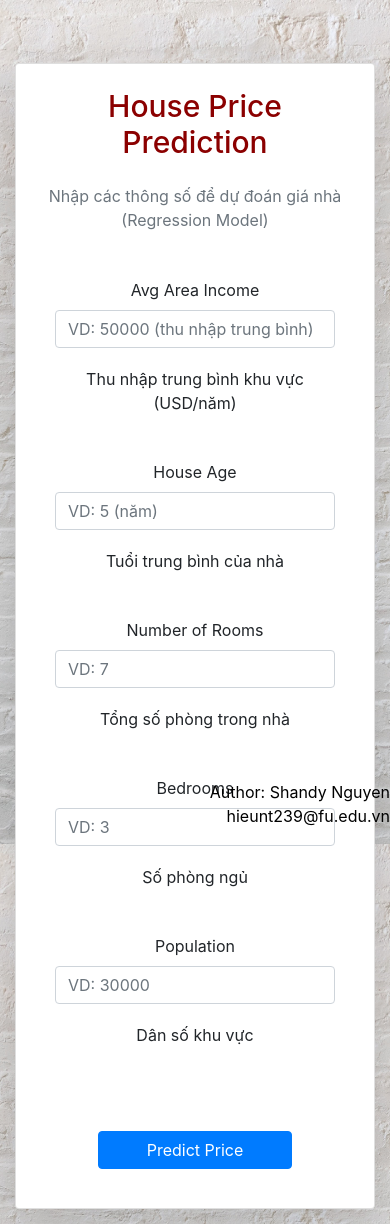
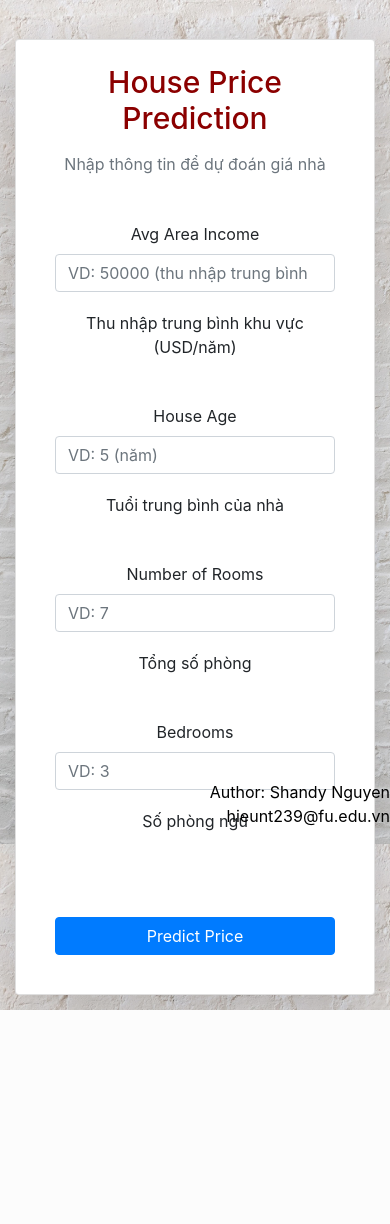
Before and after one commit to shandyprofile/housing-prices, a Django app: page /predict in a window 390 px wide. After the commit the page ends 1010 px from the top, so only its background shows below. Run offline with Django 3.2, Linux system fonts and the light colour scheme; some libraries are stand-ins or nearby versions.

Commit message:
[ADY201m] Update template mobles

```diff
--- a/HousePricePrediction/views.py
+++ b/HousePricePrediction/views.py
@@ -14,24 +14,30 @@ def home(request):
 def predict(request):
     return  render(request, "predict.html")
 
+def is_mobile(request):
+    user_agent = request.META.get('HTTP_USER_AGENT', '').lower()
+    mobile_keywords = ['mobile', 'android', 'iphone', 'ipad']
+    return any(keyword in user_agent for keyword in mobile_keywords)
+
 def result(request):
-    data = pd.read_csv("./USA_Housing.csv")
-    data = data.drop(['Address'], axis=1)
-    X = data.drop(['Price'], axis=1)
-    Y = data['Price']
-    X_train, X_test, Y_train, Y_test = train_test_split(X, Y, test_size=0.30)
-    model = LinearRegression()
-    model.fit(X_train, Y_train)
+    mobile = is_mobile(request)
 
-    var1 = float(request.GET['n1'])
-    var2 = float(request.GET['n2'])
-    var3 = float(request.GET['n3'])
-    var4 = float(request.GET['n4'])
-    var5 = float(request.GET['n5'])
+    price = " ";
 
-    pred = model.predict(np.array([var1, var2, var3,var4,var5]).reshape(1,-1))
-    pred = round(pred[0])
+    if mobile:
+        print("Request từ MOBILE")
+        price = "MOBILE - Bedrooms: " + request.GET.get("bedrooms") + " - 150.000 USD";
+    else:
+        print("Request từ DESKTOP")
 
-    price = " The Predicted Price is $"+str(pred)
+        bedrooms = int(request.GET.get("bedrooms"))
+        if bedrooms < 3:
+            price = "DESKTOP - Bedrooms: " + str(bedrooms) + " - 100.000 USD"
+        elif bedrooms > 10:
+            price = "DESKTOP - Bedrooms: " + str(bedrooms) + " - 400.000 USD"
+        else:
+            price = "DESKTOP - Bedrooms: " + str(bedrooms) + " - 200.000 USD"
 
-    return  render(request, "predict.html", {"result2":price})
+    return render(request, "predict.html", {
+        "result2": price
+    })
--- a/templates/predict.html
+++ b/templates/predict.html
@@ -1,16 +1,25 @@
 {% load static %}
 <!DOCTYPE html>
 <html lang="en">
+
 <head>
     <meta charset="UTF-8">
     <meta name="viewpoint" content="width=device-width, initial-scale=1">
-<link rel="stylesheet" href="https://stackpath.bootstrapcdn.com/bootstrap/4.4.1/css/bootstrap.min.css" integrity="sha384-Vkoo8x4CGsO3+Hhxv8T/Q5PaXtkKtu6ug5TOeNV6gBiFeWPGFN9MuhOf23Q9Ifjh" crossorigin="anonymous">    <script src="https://ajax.googleapis.com/ajax/libs/jquery/3.5.1/jquery.main.js"></script>
-   <script src="https://code.jquery.com/jquery-3.4.1.slim.min.js" integrity="sha384-J6qa4849blE2+poT4WnyKhv5vZF5SrPo0iEjwBvKU7imGFAV0wwj1yYfoRSJoZ+n" crossorigin="anonymous"></script>
-<script src="https://cdn.jsdelivr.net/npm/popper.js@1.16.0/dist/umd/popper.min.js" integrity="sha384-Q6E9RHvbIyZFJoft+2mJbHaEWldlvI9IOYy5n3zV9zzTtmI3UksdQRVvoxMfooAo" crossorigin="anonymous"></script>
-<script src="https://stackpath.bootstrapcdn.com/bootstrap/4.4.1/js/bootstrap.min.js" integrity="sha384-wfSDF2E50Y2D1uUdj0O3uMBJnjuUD4Ih7YwaYd1iqfktj0Uod8GCExl3Og8ifwB6" crossorigin="anonymous"></script>
+    <link rel="stylesheet" href="https://stackpath.bootstrapcdn.com/bootstrap/4.4.1/css/bootstrap.min.css"
+        integrity="sha384-Vkoo8x4CGsO3+Hhxv8T/Q5PaXtkKtu6ug5TOeNV6gBiFeWPGFN9MuhOf23Q9Ifjh" crossorigin="anonymous">
+    <script src="https://ajax.googleapis.com/ajax/libs/jquery/3.5.1/jquery.main.js"></script>
+    <script src="https://code.jquery.com/jquery-3.4.1.slim.min.js"
+        integrity="sha384-J6qa4849blE2+poT4WnyKhv5vZF5SrPo0iEjwBvKU7imGFAV0wwj1yYfoRSJoZ+n"
+        crossorigin="anonymous"></script>
+    <script src="https://cdn.jsdelivr.net/npm/popper.js@1.16.0/dist/umd/popper.min.js"
+        integrity="sha384-Q6E9RHvbIyZFJoft+2mJbHaEWldlvI9IOYy5n3zV9zzTtmI3UksdQRVvoxMfooAo"
+        crossorigin="anonymous"></script>
+    <script src="https://stackpath.bootstrapcdn.com/bootstrap/4.4.1/js/bootstrap.min.js"
+        integrity="sha384-wfSDF2E50Y2D1uUdj0O3uMBJnjuUD4Ih7YwaYd1iqfktj0Uod8GCExl3Og8ifwB6"
+        crossorigin="anonymous"></script>
     <title>Home</title>
     <style>
-        .main{
+        .main {
             position: fixed;
             top: 65px;
             left: 295px;
@@ -19,30 +28,36 @@
             align-items: center;
             border-radius: 5%;
         }
-        div{
+
+        div {
             padding: 15px;
         }
-        h2{
+
+        h2 {
             font-size: 30px;
             color: darkred;
         }
-        h1{
+
+        h1 {
             font-size: 40px;
             color: black;
         }
-        input[type=submit]{
+
+        input[type=submit] {
             background-color: black;
             color: white;
             cursor: pointer;
             padding: 16px 32px;
 
         }
-        body{
+
+        body {
             background-image: url("{% static 'background.jpg' %}");
             background-repeat: no-repeat;
             background-attachment: fixed;
             background-size: cover;
         }
+
         footer {
             text-align: right;
             color: black;
@@ -50,61 +65,26 @@
             left: 0;
             bottom: 0;
             width: 100%;
-
         }
     </style>
 </head>
+
 <body style="text-align: center">
-   <!-- <div class="main">
-       <h1>Please Enter the Following Values</h1>
-       <form action="result">
-           <div class="row">
-               <div class="col-sm-4" style="background-color: Bisque">
-                   <p>Avg.Area Income</p>
-                   <input type="text" name="n1">
-               </div>
-               <div class="col-sm-4" style="background-color: DarkSeaGreen;">
-                   <p>Avg.Area House Age</p>
-                   <input type="text" name="n2">
-               </div>
-               <div class="col-sm-4" style="background-color: LightPink;">
-                   <p>Avg.Area Number of Rooms</p>
-                   <input type="text" name="n3">
-               </div>
-           </div>
-           <div class="row">
-               <div class="col-sm-4" style="background-color: Turquoise;">
-                   <p>Avg.Area Number of Bedrooms</p>
-                   <input type="text" name="n4">
-               </div>
-               <div class="col-sm-4" style="background-color: RosyBrown;">
-                   <p>Avg.Area Populations</p>
-                   <input type="text" name="n5">
-               </div>
-           </div>
-           <div class="row">
-               <input type="submit" value="PREDICT">
-           </div>
-       </form>
-       <div class="row">
-           <h2>{{result2}}</h2>
-       </div>
+    <div class="container mt-4">
+        <div class="card shadow-lg p-4">
+            <h2 class="text-center mb-3">House Price Prediction</h2>
+            <p class="text-center text-muted">
+                Nhập thông tin để dự đoán giá nhà
+            </p>
 
-   </div> -->
+            <form action="result" method="GET">
 
-    <div class="container mt-5">
+                <div class="row g-3">
 
-    <div class="card shadow-lg p-4">
-        <h2 class="text-center mb-4">House Price Prediction</h2>
-        <p class="text-center text-muted">
-            Nhập các thông số để dự đoán giá nhà (Regression Model)
-        </p>
-        <form action="result" method="GET">
-            <div class="row g-3">
                     <!-- Income -->
-                <div class="col-12">
+                    <div class="col-md-12">
                         <label class="form-label">Avg Area Income</label>
-                    <input type="text" class="form-control" name="n1"
+                        <input type="number" step="any" class="form-control" name="avgAreaIncome"
                             placeholder="VD: 50000 (thu nhập trung bình)">
                         <div class="form-text">
                             Thu nhập trung bình khu vực (USD/năm)
@@ -112,42 +92,38 @@
                     </div>
 
                     <!-- House Age -->
-                <div class="col-12">
+                    <div class="col-md-12">
                         <label class="form-label">House Age</label>
-                    <input type="text" class="form-control" name="n2"
-                        placeholder="VD: 5 (năm)">
+                        <input type="number" step="any" class="form-control" name="houseAge" placeholder="VD: 5 (năm)">
                         <div class="form-text">
                             Tuổi trung bình của nhà
                         </div>
                     </div>
 
                     <!-- Rooms -->
-                <div class="col-12">
+                    <div class="col-md-12">
                         <label class="form-label">Number of Rooms</label>
-                    <input type="text" class="form-control" name="n3"
-                        placeholder="VD: 7">
+                        <input type="number" step="any" class="form-control" name="numberRooms" placeholder="VD: 7">
                         <div class="form-text">
-                        Tổng số phòng trong nhà
+                            Tổng số phòng
                         </div>
                     </div>
 
                     <!-- Bedrooms -->
-                <div class="col-12">
+                    <div class="col-md-12">
                         <label class="form-label">Bedrooms</label>
-                    <input type="text" class="form-control" name="n4"
-                        placeholder="VD: 3">
+                        <input type="number" step="any" class="form-control" name="bedrooms" placeholder="VD: 3">
                         <div class="form-text">
                             Số phòng ngủ
                         </div>
                     </div>
 
-                <!-- Population -->
-                <div class="col-12">
+                    <!-- Population (ẩn trên mobile) -->
+                    <div class="col-md-12 d-none d-md-block">
                         <label class="form-label">Population</label>
-                    <input type="text" class="form-control" name="n5"
-                        placeholder="VD: 30000">
+                        <input type="number" step="any" class="form-control" name="population" placeholder="VD: 30000">
                         <div class="form-text">
-                        Dân số khu vực
+                            Dân số khu vực (chỉ hiển thị trên màn hình lớn)
                         </div>
                     </div>
 
@@ -155,7 +131,7 @@
 
                 <!-- Button -->
                 <div class="mt-4 text-center">
-                <button type="submit" class="btn btn-primary px-5">
+                    <button type="submit" class="btn btn-primary w-100">
                         Predict Price
                     </button>
                 </div>
@@ -175,7 +151,9 @@
 
     <footer>
         <p>Author: Shandy Nguyen<br>
-  <a style="color: black" href="mailto:hieunt239@fu.edu.vn">hieunt239@fu.edu.vn</a></p>
+            <a style="color: black" href="mailto:hieunt239@fu.edu.vn">hieunt239@fu.edu.vn</a>
+        </p>
     </footer>
 </body>
+
 </html>
```
Lines whose indentation alone changed are shown as unchanged.
